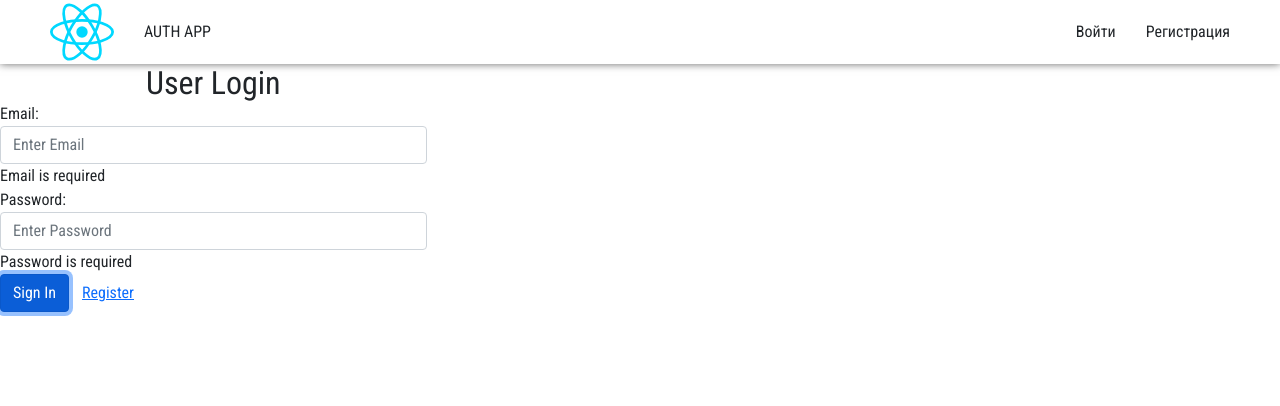
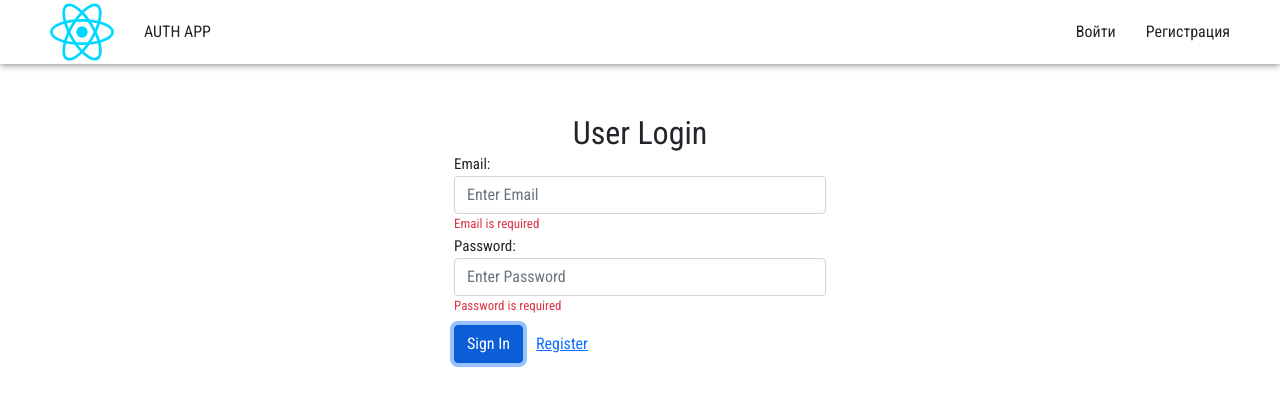
Before and after one commit to galikeev/auth-app, a React (Create React App) app in the folder client/: page /login in a window 1280 px wide. Both pictures are taken after a click on the button "Sign In". Shown: the top 406 px of the page. Built offline with nearby package versions, Linux system fonts and the light colour scheme.

Commit message:
changed styles for label

```diff
--- a/client/src/components/appRouter/AppRouter.js
+++ b/client/src/components/appRouter/AppRouter.js
@@ -15,7 +15,7 @@ const connectedApp = (props) => {
     });
 
     return (
-        <div>
+        <div className='container'>
             {props.alert.message && <div className={props.alert.type}>{props.alert.message}</div>}
             <Routes history={history}>
                 {localStorage.getItem('user') && authRoutes.map(({path, Component}) =>
--- a/client/src/pages/LoginPage.js
+++ b/client/src/pages/LoginPage.js
@@ -3,6 +3,8 @@ import { Link } from 'react-router-dom';
 import { connect } from 'react-redux';
 import { userActions } from '../actions';
 import {REGISTRATION_ROUTE} from '../utils/routesConsts';
+
+import '../styles/fz.scss';
 
 const mapState = (state) => {
 	const { isLogged } = state;
@@ -52,11 +54,11 @@ const Login = connect(mapState, actionCreators)((props) => {
 	}
 
     return (
-        <div className="col-md-4 col-md-offset-4">
+        <div className="col-md-4 col-md-offset-4" style={{'margin' : '50px auto 0 auto'}}>
             <h2 className="text-center">User Login</h2>
                 <form name="form">
                     <div className={'form-group' + (login.submitted && !login.email ? ' has-error' : '')}>
-                        <label htmlFor="email">Email:</label>
+                        <label htmlFor="email" className='fz_15'>Email:</label>
                         <input
                             type="text"
                             id="email"
@@ -66,10 +68,10 @@ const Login = connect(mapState, actionCreators)((props) => {
                             onChange={handleInputChange}
                             name="email"
                         />
-                        {login.submitted && !login.email && <div className="help-block">Email is required</div> }
+                        {login.submitted && !login.email && <div className="help-block text-danger fz_13">Email is required</div> }
                     </div>
                     <div className={'form-group' + (login.submitted && !login.password ? ' has-error' : '')}>
-                        <label>Password: </label>
+                        <label className='fz_15'>Password: </label>
                         <input
                             type="password"
                             id="exampleInputPassword"
@@ -80,8 +82,9 @@ const Login = connect(mapState, actionCreators)((props) => {
                             name="password"
                             autoComplete="off"
                         />
-                        {login.submitted && !login.email && <div className="help-block">Password is required</div> }
+                        {login.submitted && !login.email && <div className="help-block text-danger fz_13">Password is required</div> }
                     </div>
+                    <div style={{'marginTop' : '10px'}}>
                         <button
                             type="button"
                             onClick={submitLogin}
@@ -90,6 +93,7 @@ const Login = connect(mapState, actionCreators)((props) => {
                             Sign In
                         </button>
                         <Link to={REGISTRATION_ROUTE} className="btn btn-link">Register</Link>
+                    </div>
                 </form>
         </div>
     )
--- a/client/src/pages/RegistrationPage.js
+++ b/client/src/pages/RegistrationPage.js
@@ -3,6 +3,8 @@ import {Link} from 'react-router-dom';
 import { connect } from 'react-redux';
 
 import { userActions } from '../actions';
+
+import '../styles/fz.scss';
 
 const mapState = (state) => {
     const { isRegistered } = state;
@@ -55,11 +57,11 @@ const RegistrationPage = connect(mapState, actionCreators)((props) => {
 
     return (
 
-        <div className="col-md-4 col-md-offset-4">
+        <div className="col-md-4 col-md-offset-4" style={{'margin' : '50px auto 0 auto'}}>
             <h2 className="text-center">User Registration</h2>
             <form>
                 <div className={'form-group' + (registration.submitted && !registration.firstName ? ' has-error' : '')}>
-                    <label>First Name:</label>
+                    <label className='fz_15'>First Name:</label>
                     <input
                         type="text"
                         id="firstName"
@@ -69,10 +71,10 @@ const RegistrationPage = connect(mapState, actionCreators)((props) => {
                         onChange={handleInputChange}
                         name="firstName"
                     />
-                    {registration.submitted && !registration.firstName && <div className="help-block">First Name is required</div>}
+                    {registration.submitted && !registration.firstName && <div className="help-block text-danger fz_13">First Name is required</div>}
                 </div>
                 <div className={'form-group' + (registration.submitted && !registration.lastName ? ' has-error' : '')}>
-                    <label>Last Name:</label>
+                    <label className='fz_15'>Last Name:</label>
                     <input
                         type="text"
                         id="lastName"
@@ -82,10 +84,10 @@ const RegistrationPage = connect(mapState, actionCreators)((props) => {
                         onChange={handleInputChange}
                         name="lastName"
                     />
-                    {registration.submitted && !registration.lastName && <div className="help-block">Last Name is required</div>}
+                    {registration.submitted && !registration.lastName && <div className="help-block text-danger fz_13">Last Name is required</div>}
                 </div>
                 <div className={'form-group' + (registration.submitted && !registration.userName ? ' has-error' : '')}>
-                    <label>Username:</label>
+                    <label className='fz_15'>Username:</label>
                     <input
                         type="text"
                         id="userName"
@@ -95,10 +97,10 @@ const RegistrationPage = connect(mapState, actionCreators)((props) => {
                         onChange={handleInputChange}
                         name="userName"
                     />
-                    {registration.submitted && !registration.userName && <div className="help-block">username is required</div>}
+                    {registration.submitted && !registration.userName && <div className="help-block text-danger fz_13">Username is required</div>}
                 </div>
                 <div className={'form-group' + (registration.submitted && !registration.email ? ' has-error' : '')}>
-                    <label>Email:</label>
+                    <label className='fz_15'>Email:</label>
                     <input
                         type="text"
                         id="email"
@@ -108,10 +110,10 @@ const RegistrationPage = connect(mapState, actionCreators)((props) => {
                         onChange={handleInputChange}
                         name="email"
                     />
-                    {registration.submitted && !registration.email && <div className="help-block">Email is required</div>}
+                    {registration.submitted && !registration.email && <div className="help-block text-danger fz_13">Email is required</div>}
                 </div>
                 <div className={'form-group' + (registration.submitted && !registration.password ? ' has-error' : '')}>
-                    <label htmlFor="password">Password: </label>
+                    <label htmlFor="password" className='fz_15'>Password: </label>
                     <input
                         type="password"
                         id="password"
@@ -122,10 +124,10 @@ const RegistrationPage = connect(mapState, actionCreators)((props) => {
                         name="password"
                         autoComplete="off"
                     />
-                    {registration.submitted && !registration.password && <div className="help-block">Password is required</div> }
+                    {registration.submitted && !registration.password && <div className="help-block text-danger fz_13">Password is required</div> }
                 </div>
                 <div className={'form-group' + (registration.submitted && !registration.confirmPassword ? ' has-error' : '')}>
-                    <label htmlFor="password">Confirm Password: </label>
+                    <label htmlFor="password" className='fz_15'>Confirm Password: </label>
                     <input
                         type="password"
                         id="confirmPassword"
@@ -136,8 +138,9 @@ const RegistrationPage = connect(mapState, actionCreators)((props) => {
                         name="confirmPassword"
                         autoComplete="off"
                     />
-                    {registration.submitted && registration.confirmPassword !== registration.password && <div className="help-block">Пароли не совпадают</div> }
+                    {registration.submitted && registration.confirmPassword !== registration.password && <div className="help-block text-danger fz_13">Пароли не совпадают</div> }
                 </div>
+                <div style={{'marginTop' : '10px'}}>
                     <button
                         type="button"
                         onClick={submitRegister}
@@ -146,6 +149,7 @@ const RegistrationPage = connect(mapState, actionCreators)((props) => {
                         Register
                     </button>
                     <Link to="/login" className="btn btn-link">Login</Link>
+                </div>
             </form>
         </div>
     )
--- /dev/null
+++ b/client/src/styles/fz.scss
@@ -0,0 +1,8 @@
+.fz {
+    &_13 {
+        font-size: 13px;
+    }
+    &_15 {
+        font-size: 15px;
+    }
+}
--- a/client/src/styles/style.scss
+++ b/client/src/styles/style.scss
@@ -44,8 +44,3 @@ input::-webkit-inner-spin-button {
     -webkit-appearance: none;
     margin: 0;
 }
-
-
-.container {
-    width: 1140px;
-}
```
Lines whose indentation alone changed are shown as unchanged.
